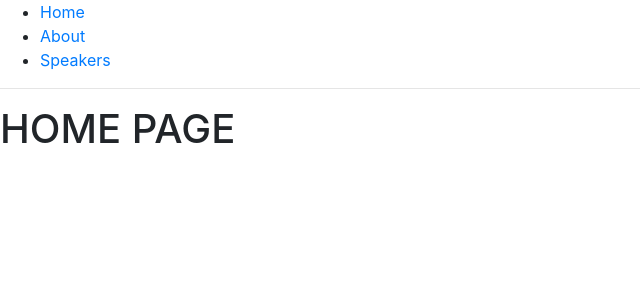
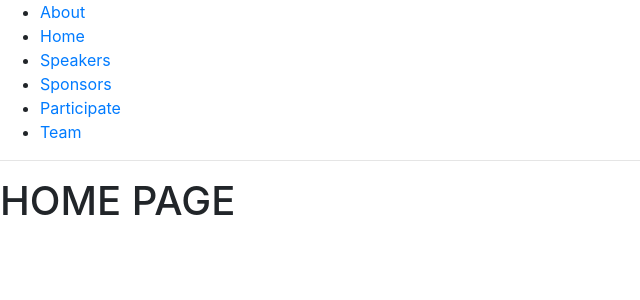
Before and after one commit to TEDxUMSA-2018/frontend, a React app: page / in a window 1280 px wide. Shown: the top 300 px of the page, without its empty margins (0-640 px from the left). Built offline with nearby package versions, Linux system fonts and the light colour scheme.

Commit message:
Improved the application routes

```diff
--- a/src/App.js
+++ b/src/App.js
@@ -6,10 +6,10 @@ import {
   Link
 } from 'react-router-dom';
 
-import About from './sections/about/About';
-import Home from './sections/home/Home';
-import Speakers from './sections/speakers/Speakers';
-import Team from './sections/team/Team';
+import {
+  MENU_ROUTES,
+  COMPONENT_ROUTES
+} from './constants/Routes';
 
 class App extends React.Component {
   render() {
@@ -17,31 +17,30 @@ class App extends React.Component {
       <Router>
         <div>
           <ul>
-            <li>
-              <Link to="/">Home</Link>
-            </li>
-            <li>
-              <Link to="/about">About</Link>
-            </li>
-            <li>
-              <Link to="/speakers">Speakers</Link>
-            </li>
+            {
+              MENU_ROUTES.map((item, index) =>
+                <li
+                  key={`menu-${index}`}
+                >
+                  <Link
+                    to={item.path}
+                  >
+                    {item.text}
+                  </Link>
+                </li>
+            )}
           </ul>
 
           <hr/>
 
-          <Route
-            exact path="/"
-            component={Home}
-          />
-          <Route
-            path="/about"
-            component={About}
-          />
-          <Route
-            path="/speakers"
-            component={Speakers}
-          />
+          {
+            COMPONENT_ROUTES.map(item =>
+            <Route
+              exact={item.exact}
+              path={item.path}
+              component={item.component}
+            />
+          )}
         </div>
       </Router>
     );
--- /dev/null
+++ b/src/constants/Routes.js
@@ -0,0 +1,49 @@
+import React from 'react';
+
+import About from '../sections/about/About';
+import Home from '../sections/home/Home';
+import Speakers from '../sections/speakers/Speakers';
+import Sponsors from '../sections/sponsors/Sponsors';
+import Participate from '../sections/participate/Participate';
+import Team from '../sections/team/Team';
+
+export const MENU_ROUTES = [{
+    text: 'About',
+    path: '/about',
+}, {
+    text: 'Home',
+    path: '/'
+}, {
+    text: 'Speakers',
+    path: '/speakers'
+}, {
+    text: 'Sponsors',
+    path: '/sponsors'
+}, {
+    text: 'Participate',
+    path: '/participate'
+}, {
+    text: 'Team',
+    path: '/team'
+}];
+
+export const COMPONENT_ROUTES = [{
+    component: About,
+    path: '/about',
+}, {
+    component: Home,
+    path: '/',
+    exact: true
+}, {
+    component: Speakers,
+    path: '/speakers'
+}, {
+    component: Sponsors,
+    path: '/sponsors'
+}, {
+    component: Participate,
+    path: '/participate'
+}, {
+    component: Team,
+    path: '/team'
+}];
```
Also changed, not shown: 1 other file (tests, documents, lock files or other folders).
